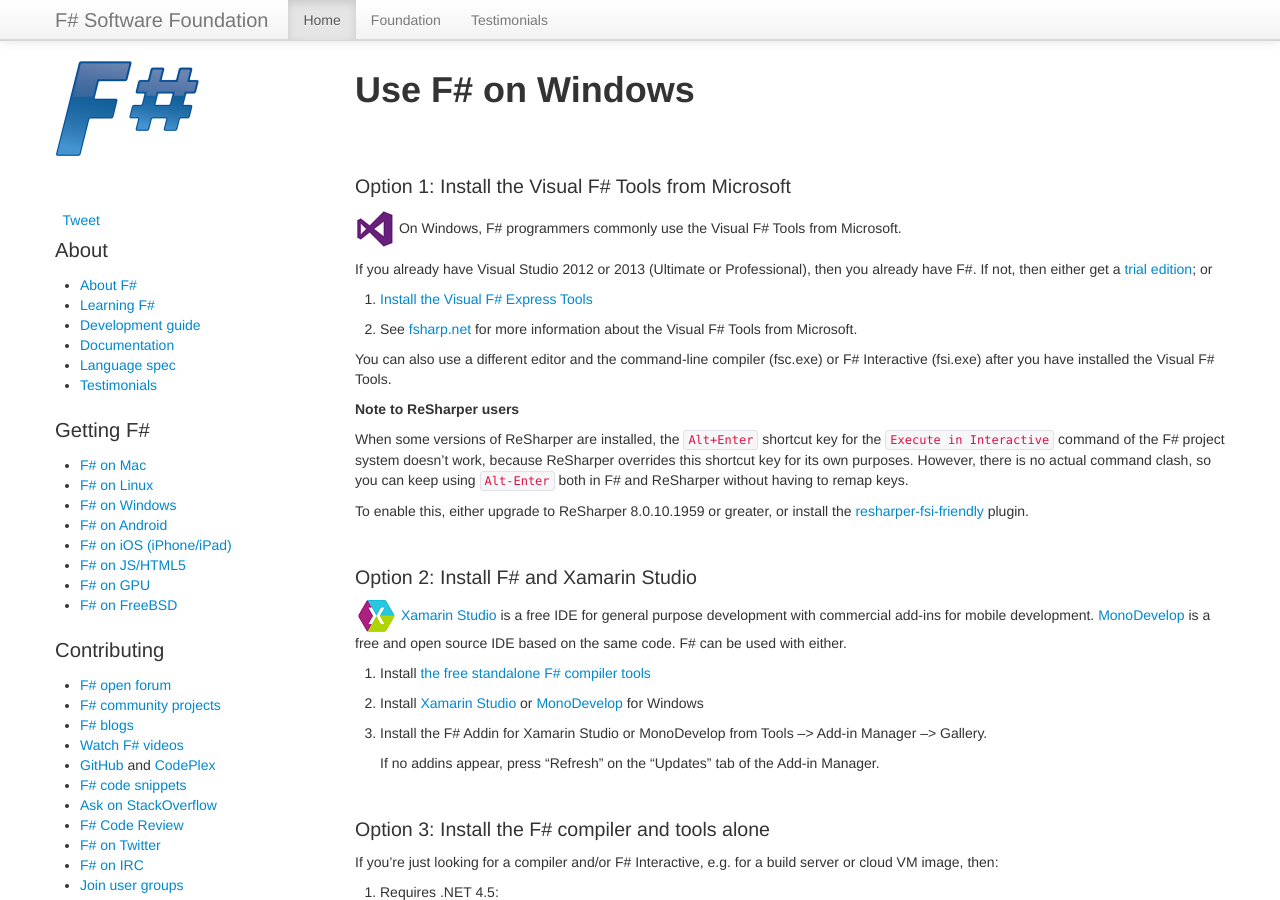
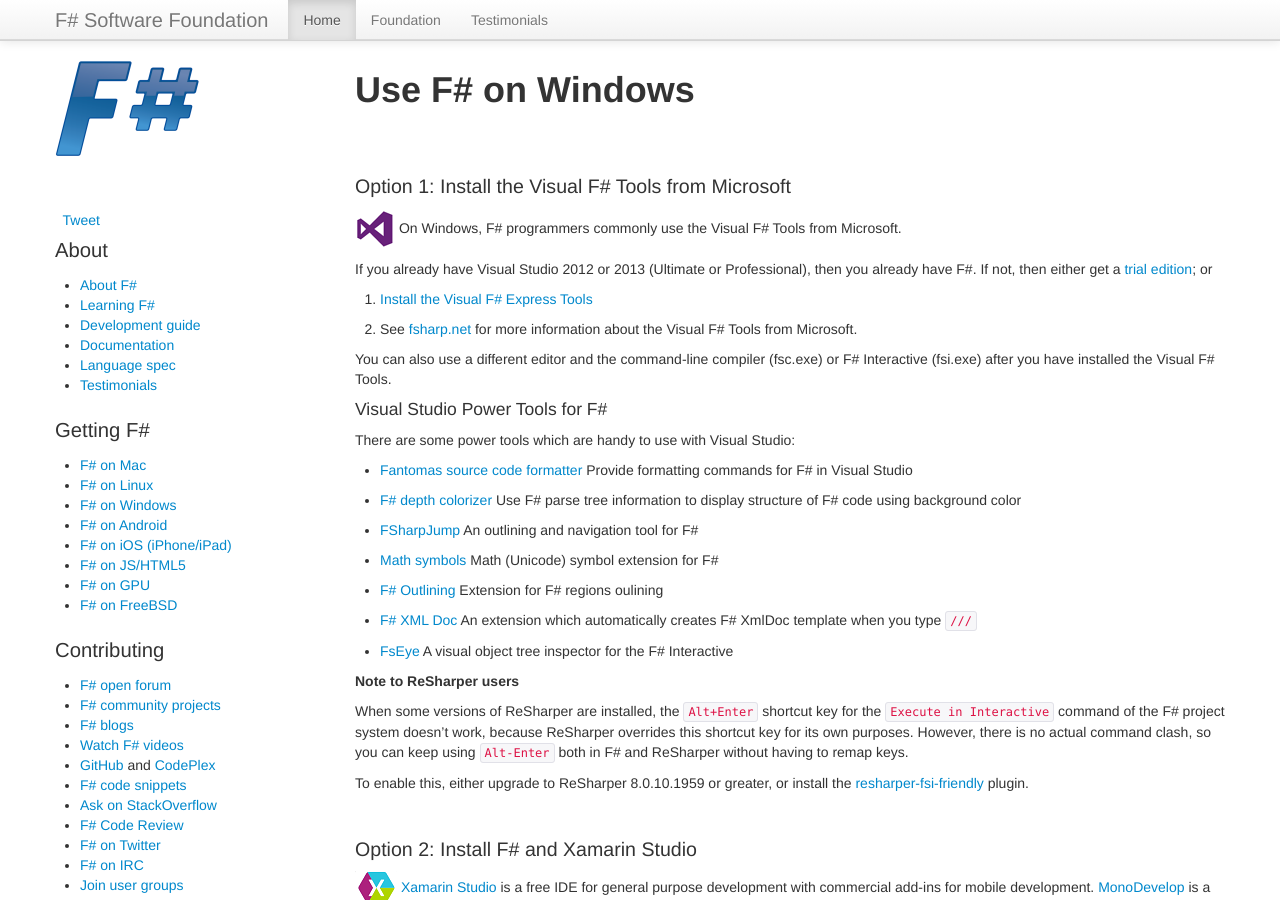
Before and after one commit to fsharp/fsharp.org, a Jekyll site: the page built from use/windows/index.md, in a window 1280 px wide and 900 px high. Built offline with Jekyll 4.4.1, drawn with Linux system fonts in a browser that asks for light colours; nearby versions of some CDN libraries; some web fonts are replaced; comment, search, counter and statistics services are not loaded.

Commit message:
Document VS Power Tools for F#
As being mentioned in https://groups.google.com/forum/#!topic/fsharp-opensource/kltW02MTd8U

```diff
--- a/use/windows/index.md
+++ b/use/windows/index.md
@@ -16,6 +16,18 @@
 
 You can also use a different editor and the command-line compiler (fsc.exe) or F# Interactive (fsi.exe)
 after you have installed the Visual F# Tools.
+
+#### Visual Studio Power Tools for F# ####
+
+There are some power tools which are handy to use with Visual Studio:
+
+ - [Fantomas source code formatter](http://visualstudiogallery.msdn.microsoft.com/24ef5c87-b4e3-4c3b-b126-1064cc66e148) Provide formatting commands for F# in Visual Studio
+ - [F# depth colorizer](http://visualstudiogallery.msdn.microsoft.com/07636c36-52be-4dce-9f2e-3c56b8329e33) Use F# parse tree information to display structure of F# code using background color
+ - [FSharpJump](http://visualstudiogallery.msdn.microsoft.com/ddde6ac9-20c9-4c9b-92f6-090b09ab944a) An outlining and navigation tool for F#
+ - [Math symbols](http://visualstudiogallery.msdn.microsoft.com/fe627c2a-5d09-4252-bcc7-300821ae707c) Math (Unicode) symbol extension for F#
+ - [F# Outlining](http://visualstudiogallery.msdn.microsoft.com/bec977b8-c9d9-4926-999e-e50c4498df8a) Extension for F# regions oulining
+ - [F# XML Doc](https://github.com/brianmcn/FSharpXmlDoc) An extension which automatically creates F# XmlDoc template when you type `///`
+ - [FsEye](https://code.google.com/p/fseye/) A visual object tree inspector for the F# Interactive
 
 ##### Note to ReSharper users #####
 When some versions of ReSharper are installed, the `Alt+Enter` shortcut key for the `Execute in Interactive`
```
